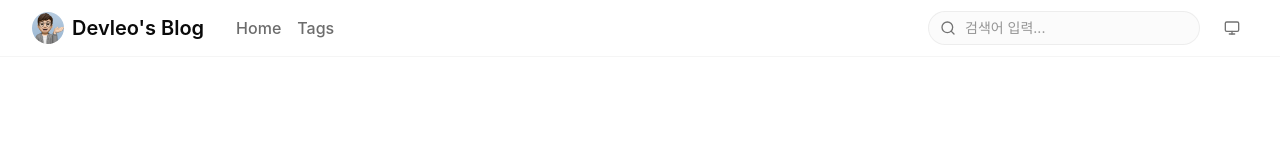
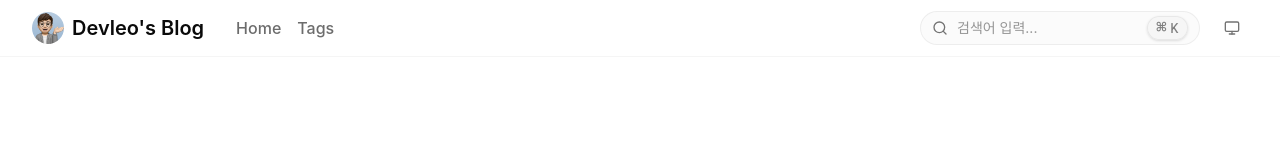
Before and after one commit to D3vle0/blog-v7, a Next.js app: page / in a window 1280 px wide. Shown: the top 160 px of the page. Built offline with nearby package versions, Linux system fonts and the light colour scheme; a web font is replaced by a local one.

Commit message:
feat: add command palette keyboard shortcut hint to NavbarSearch input

```diff
--- a/components/NavbarSearch.tsx
+++ b/components/NavbarSearch.tsx
@@ -113,11 +113,10 @@ export default function NavbarSearch() {
 
       {/* 2. Search Input Container */}
       <div
-        className={`${
-          isMobileSearchOpen
-            ? "fixed inset-x-0 top-0 h-14 bg-background/95 backdrop-blur supports-[backdrop-filter]:bg-background/60 px-4 flex items-center gap-3 z-50 border-b border-border/40 animate-in fade-in slide-in-from-top-1 duration-150"
-            : "hidden sm:relative sm:flex sm:items-center sm:w-full sm:max-w-[280px]"
-        }`}
+        className={`${isMobileSearchOpen
+          ? "fixed inset-x-0 top-0 h-14 bg-background/95 backdrop-blur supports-[backdrop-filter]:bg-background/60 px-4 flex items-center gap-3 z-50 border-b border-border/40 animate-in fade-in slide-in-from-top-1 duration-150"
+          : "hidden sm:relative sm:flex sm:items-center sm:w-full sm:max-w-[280px]"
+          }`}
       >
         <div className="relative flex-1 flex items-center">
           <Search className="absolute left-3 top-1/2 -translate-y-1/2 h-4 w-4 text-muted-foreground transition-colors group-focus-within:text-foreground" />
@@ -128,9 +127,12 @@ export default function NavbarSearch() {
             value={query}
             onFocus={handleFocus}
             onChange={(e) => setQuery(e.target.value)}
-            className="w-full rounded-full border border-border/60 bg-muted/40 py-1.5 pl-9 pr-4 text-sm outline-none transition-all placeholder:text-muted-foreground/75 focus:border-foreground/30 focus:bg-background focus:ring-1 focus:ring-foreground/10"
+            className="peer w-full rounded-full border border-border/60 bg-muted/40 py-1.5 pl-9 pr-14 text-sm outline-none transition-all placeholder:text-muted-foreground/75 focus:border-foreground/30 focus:bg-background focus:ring-1 focus:ring-foreground/10"
           />
-
+          <kbd className="pointer-events-none absolute right-3 top-1/2 -translate-y-1/2 hidden sm:inline-flex h-6 select-none items-center gap-1 rounded-full border border-border/80 bg-muted/80 px-2 font-mono text-[11px] font-semibold text-muted-foreground/90 shadow-sm opacity-100 transition-opacity duration-150 peer-focus:opacity-0">
+            <span className="text-[17px] font-sans">⌘</span>
+            <span className="text-[14px] font-sans font-medium">K</span>
+          </kbd>
         </div>
 
         {/* Cancel button to close search on mobile */}
```
